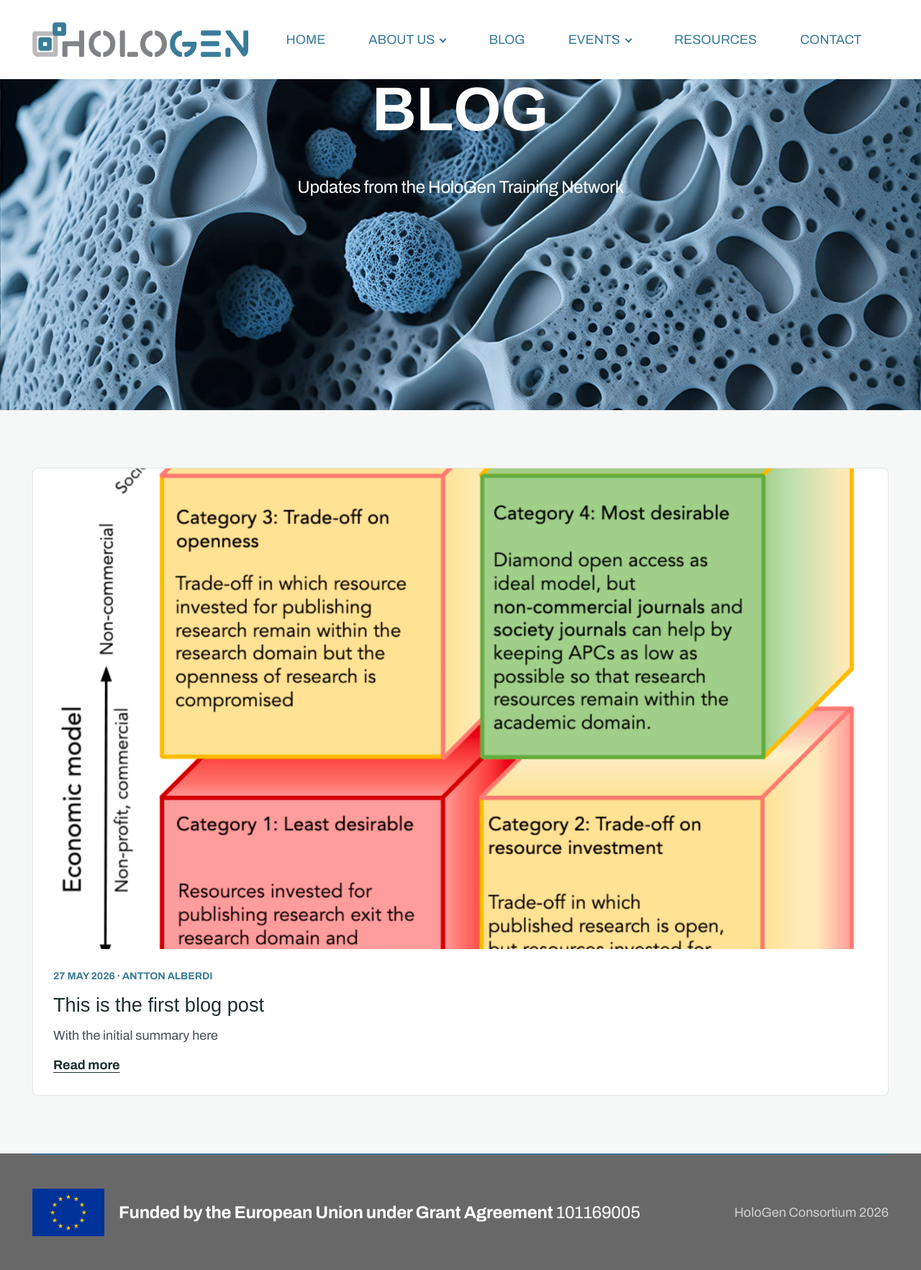
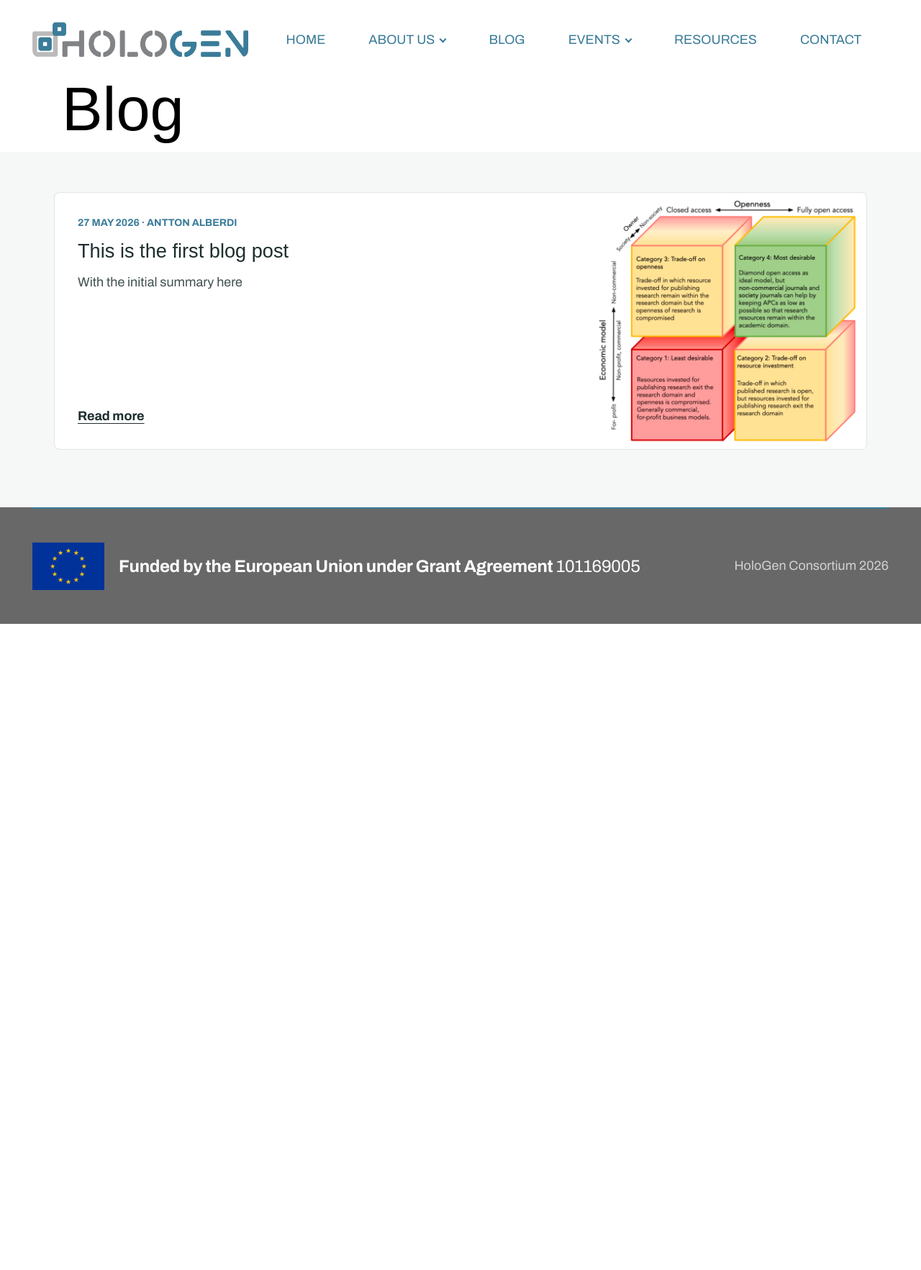
Before and after one commit to hologen-network/hologen-network.github.io, a Jekyll site: the page built from blog.html, in a window 1280 px wide. Shown: the whole page at 72% size. Built offline with Jekyll 4.4.1, drawn with Linux system fonts in a browser that asks for light colours; some web fonts are replaced; after the commit the page ends 900 px from its top, so only the background shows below that.

Commit message:
Update blog list layout

```diff
--- a/assets/custom/blog.css
+++ b/assets/custom/blog.css
@@ -1,25 +1,22 @@
-.blog-hero {
-  min-height: 460px;
-}
-
 .blog-list-section {
-  padding: 80px 0;
+  padding: 56px 0 80px;
   background: #f6f8f7;
 }
 
 .blog-list-section .container-fluid {
-  padding: 0 45px;
+  max-width: 1180px;
+  padding: 0 25px;
 }
 
 .blog-grid {
-  display: grid;
-  grid-template-columns: repeat(auto-fit, minmax(280px, 1fr));
+  display: flex;
+  flex-direction: column;
   gap: 24px;
 }
 
 .blog-card {
   display: flex;
-  flex-direction: column;
+  flex-direction: row;
   min-height: 100%;
   overflow: hidden;
   background: #ffffff;
@@ -29,8 +26,9 @@
 
 .blog-card-image {
   display: block;
+  flex: 0 0 34%;
   overflow: hidden;
-  aspect-ratio: 16 / 9;
+  min-height: 260px;
   background: #e8eeee;
 }
 
@@ -39,6 +37,7 @@
   width: 100%;
   height: 100%;
   object-fit: cover;
+  border-radius: 0 !important;
 }
 
 .blog-card-body {
@@ -46,7 +45,7 @@
   flex: 1;
   flex-direction: column;
   gap: 14px;
-  padding: 28px;
+  padding: 32px;
 }
 
 .blog-meta {
@@ -208,6 +207,18 @@
   }
 }
 
+@media (max-width: 768px) {
+  .blog-card {
+    flex-direction: column;
+  }
+
+  .blog-card-image {
+    flex-basis: auto;
+    min-height: 0;
+    aspect-ratio: 16 / 9;
+  }
+}
+
 @media (max-width: 640px) {
   .blog-card-body,
   .blog-empty {
--- a/blog.html
+++ b/blog.html
@@ -81,22 +81,12 @@ permalink: /blog.html
     </nav>
 </section>
 
-<section data-bs-version="5.1" class="header01 divem5 cid-v4zLVFYdoF blog-hero" id="header01-2k">
-
-
-
-
-
-    <div class="container-fluid">
-        <div class="row">
-            <div class="col-12">
-                <div class="title-wrapper">
-                    <h1 class="mbr-section-title mbr-fonts-style display-1">
-                        <strong>BLOG</strong></h1>
-                    <p class="mbr-text mbr-fonts-style display-7">
-                        Updates from the HoloGen Training Network</p>
-
-                </div>
+<section data-bs-version="5.1" class="header3 factm5 cid-ulGl6reG8g" id="aheader3-blog">
+    <div class="container">
+        <div class="content-container">
+            <div class="item-left">
+                <h1 class="mbr-section-title mbr-fonts-style mb-0 display-1">
+                    Blog</h1>
             </div>
         </div>
     </div>
@@ -109,11 +99,6 @@ permalink: /blog.html
         <div class="blog-grid">
             {% for post in published_posts %}
             <article class="blog-card">
-                {% if post.image %}
-                <a class="blog-card-image" href="{{ post.url | relative_url }}" aria-label="{{ post.title | escape }}">
-                    <img src="{{ post.image | relative_url }}" alt="{{ post.image_alt | default: post.title | escape }}">
-                </a>
-                {% endif %}
                 <div class="blog-card-body">
                     <p class="blog-meta mbr-fonts-style">
                         {{ post.date | date: "%d %B %Y" }}{% if post.author %} &middot; {{ post.author }}{% endif %}
@@ -129,6 +114,11 @@ permalink: /blog.html
                     {% endif %}
                     <a class="blog-read-more mbr-fonts-style display-4" href="{{ post.url | relative_url }}">Read more</a>
                 </div>
+                {% if post.image %}
+                <a class="blog-card-image" href="{{ post.url | relative_url }}" aria-label="{{ post.title | escape }}">
+                    <img src="{{ post.image | relative_url }}" alt="{{ post.image_alt | default: post.title | escape }}">
+                </a>
+                {% endif %}
             </article>
             {% endfor %}
         </div>
```
